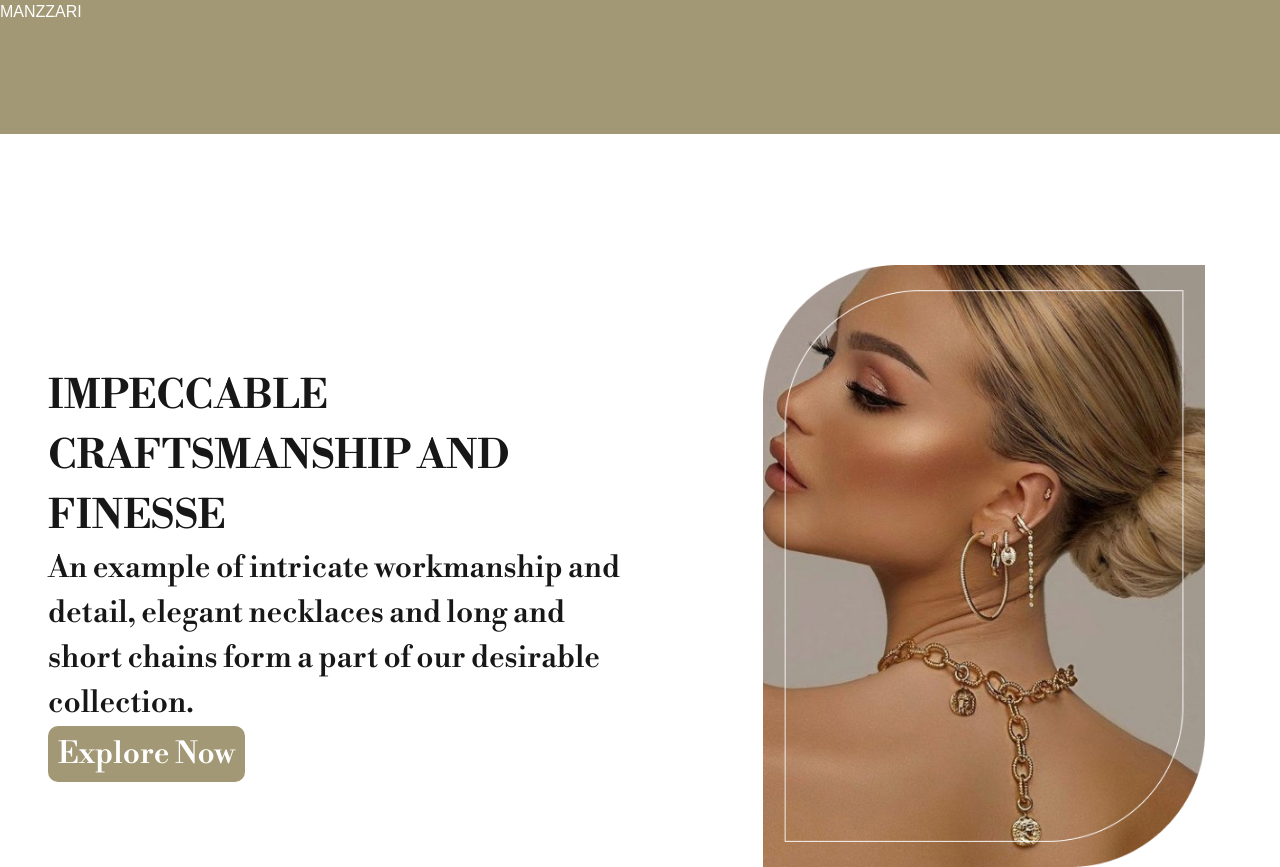
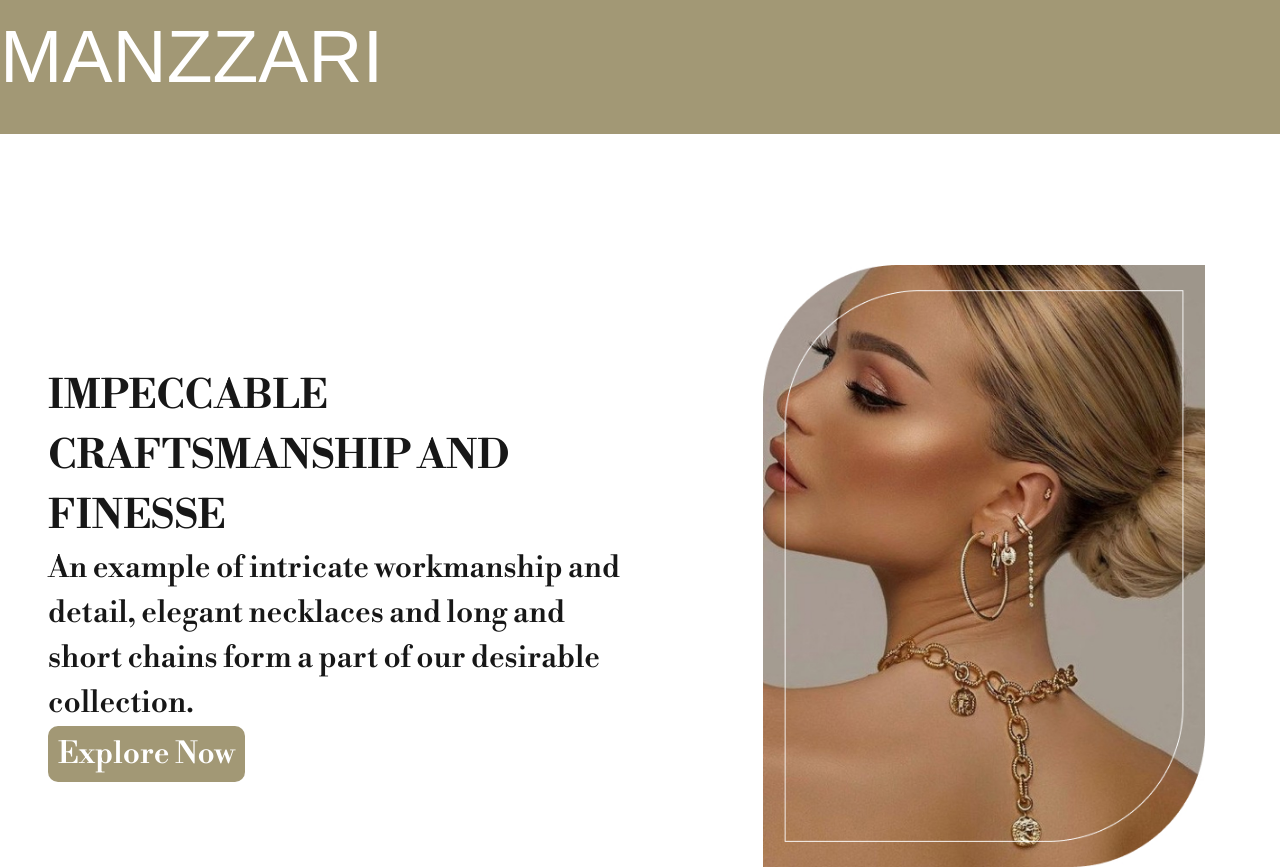
Before and after one commit to MuhammadHamzakarnal/assignment5, a Next.js app: page / in a window 1280 px wide. Built offline with nearby package versions, Linux system fonts and the light colour scheme; a web font is replaced by a local one.

Commit message:
forth commit

```diff
--- a/Components/Header.tsx
+++ b/Components/Header.tsx
@@ -9,7 +9,10 @@ const rye = Rye({
 const Header = () => {
   return (
     <div style={{ height: '134px' }} className="bg-[#A29875]">
-      <h1 className={`${rye.className} text-[75px] text-[#FFFFFF] font-normal`}>
+      <h1
+        className={`${rye.className} text-[#FFFFFF] font-normal`}
+        style={{ fontSize: '75px' }}
+      >
         MANZZARI
       </h1>
     </div>
```
